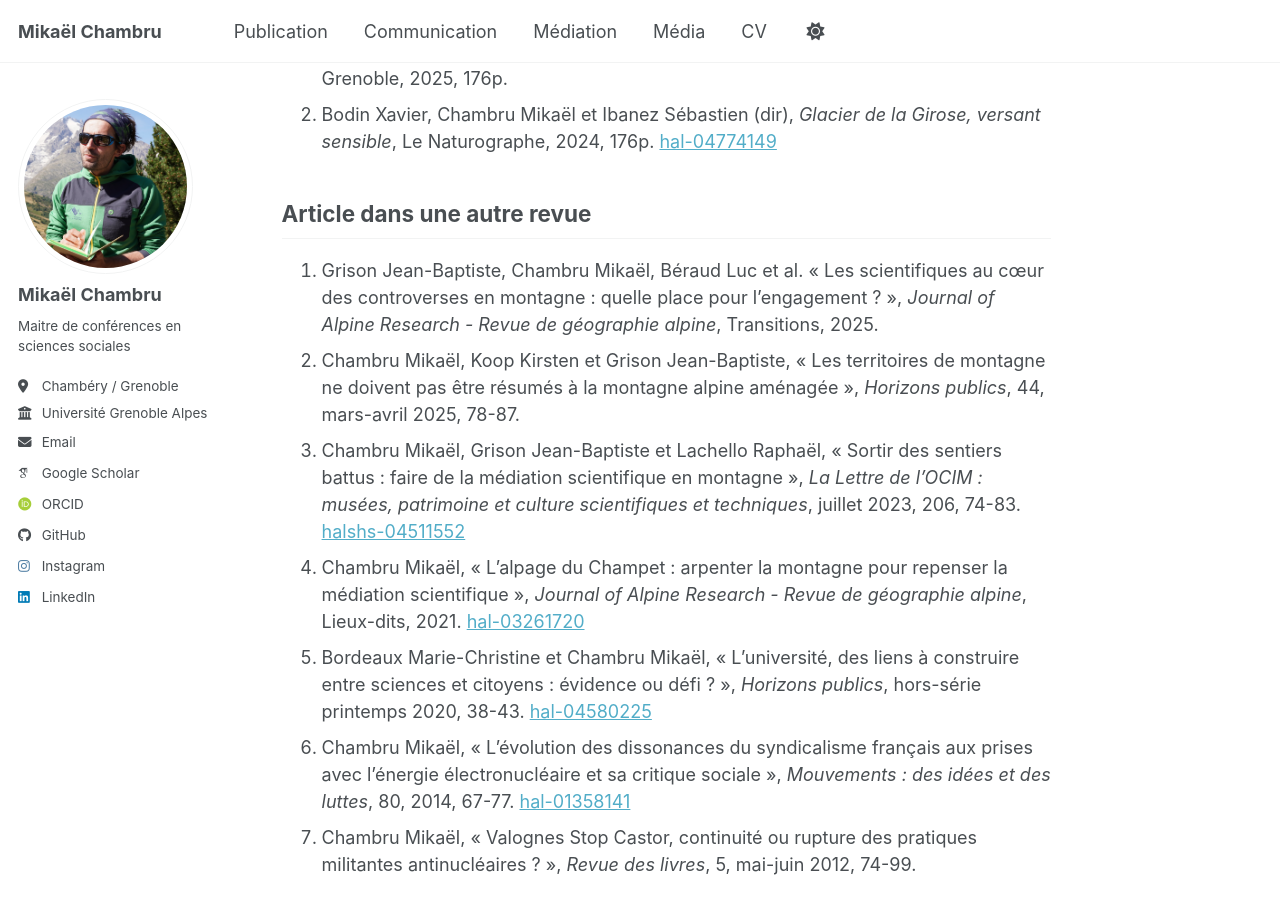
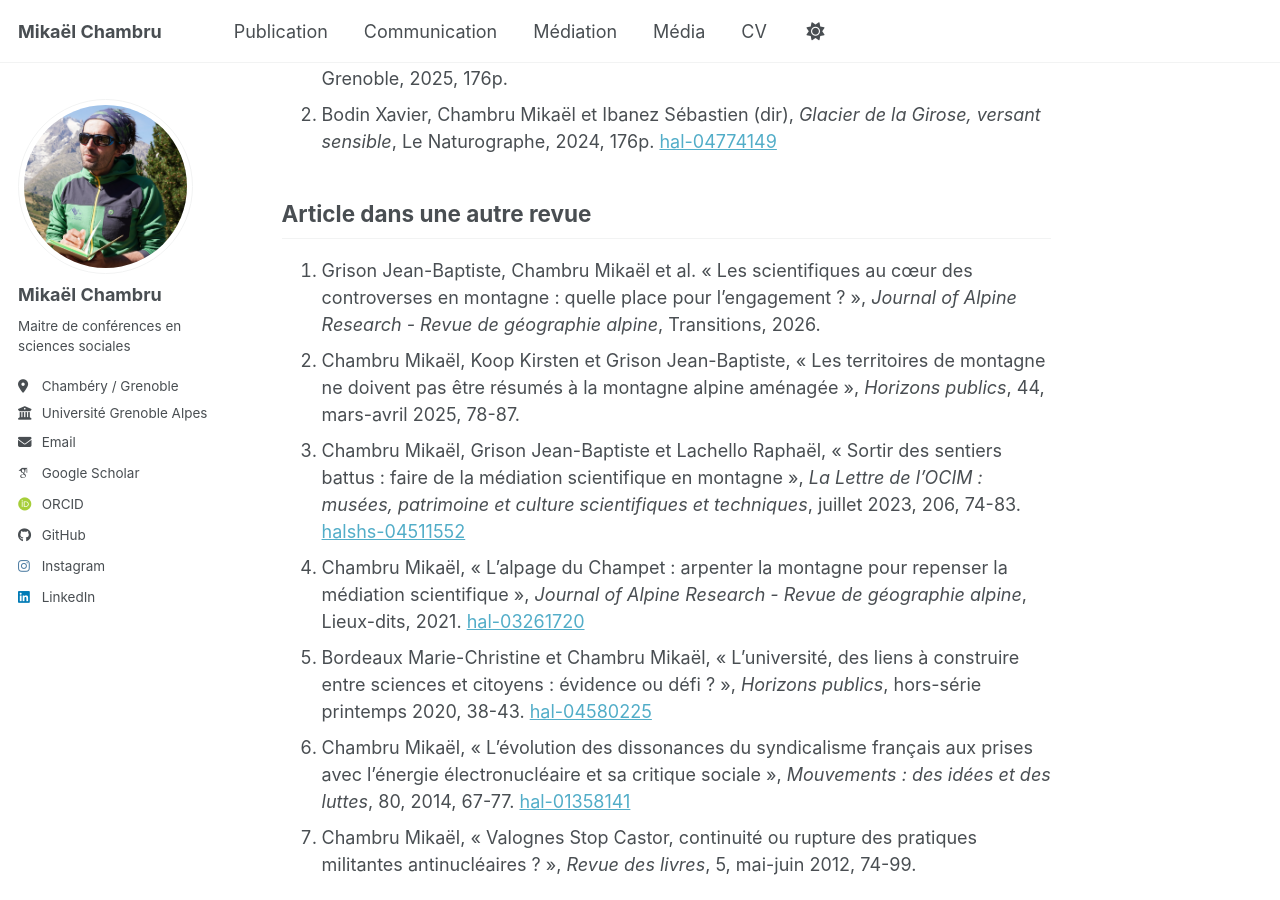
Before and after one commit to mikaelchambru/mikaelchambru.github.io, a Jekyll site: the page built from _pages/publications.md, in a window 1280 px wide and 900 px high, scrolled down 4301 px. Built offline with Jekyll 4.4.1, drawn with Linux system fonts in a browser that asks for light colours; some web fonts are replaced; a script bundle is joined from its source files by our own code; library files that are not in the unit come from our copies.

Commit message:
Update publications.md

```diff
--- a/_pages/publications.md
+++ b/_pages/publications.md
@@ -58,7 +58,7 @@ redirect_from:
 
 ## Article dans une autre revue
 
-1. Grison Jean-Baptiste, Chambru Mikaël, Béraud Luc et al. « Les scientifiques au cœur des controverses en montagne : quelle place pour l’engagement ? », *Journal of Alpine Research - Revue de géographie alpine*, Transitions, 2025.
+1. Grison Jean-Baptiste, Chambru Mikaël et al. « Les scientifiques au cœur des controverses en montagne : quelle place pour l’engagement ? », *Journal of Alpine Research - Revue de géographie alpine*, Transitions, 2026.
 2. Chambru Mikaël, Koop Kirsten et Grison Jean-Baptiste, « Les territoires de montagne ne doivent pas être résumés à la montagne alpine aménagée », *Horizons publics*, 44, mars-avril 2025, 78-87.
 3. Chambru Mikaël, Grison Jean-Baptiste et Lachello Raphaël, « Sortir des sentiers battus : faire de la médiation scientifique en montagne », *La Lettre de l’OCIM : musées, patrimoine et culture scientifiques et techniques*, juillet 2023, 206, 74-83. [halshs-04511552](https://shs.hal.science/halshs-04511552)
 4. Chambru Mikaël, « L’alpage du Champet : arpenter la montagne pour repenser la médiation scientifique », *Journal of Alpine Research - Revue de géographie alpine*, Lieux-dits, 2021. [hal-03261720](https://hal.archives-ouvertes.fr/hal-03261720)
```
